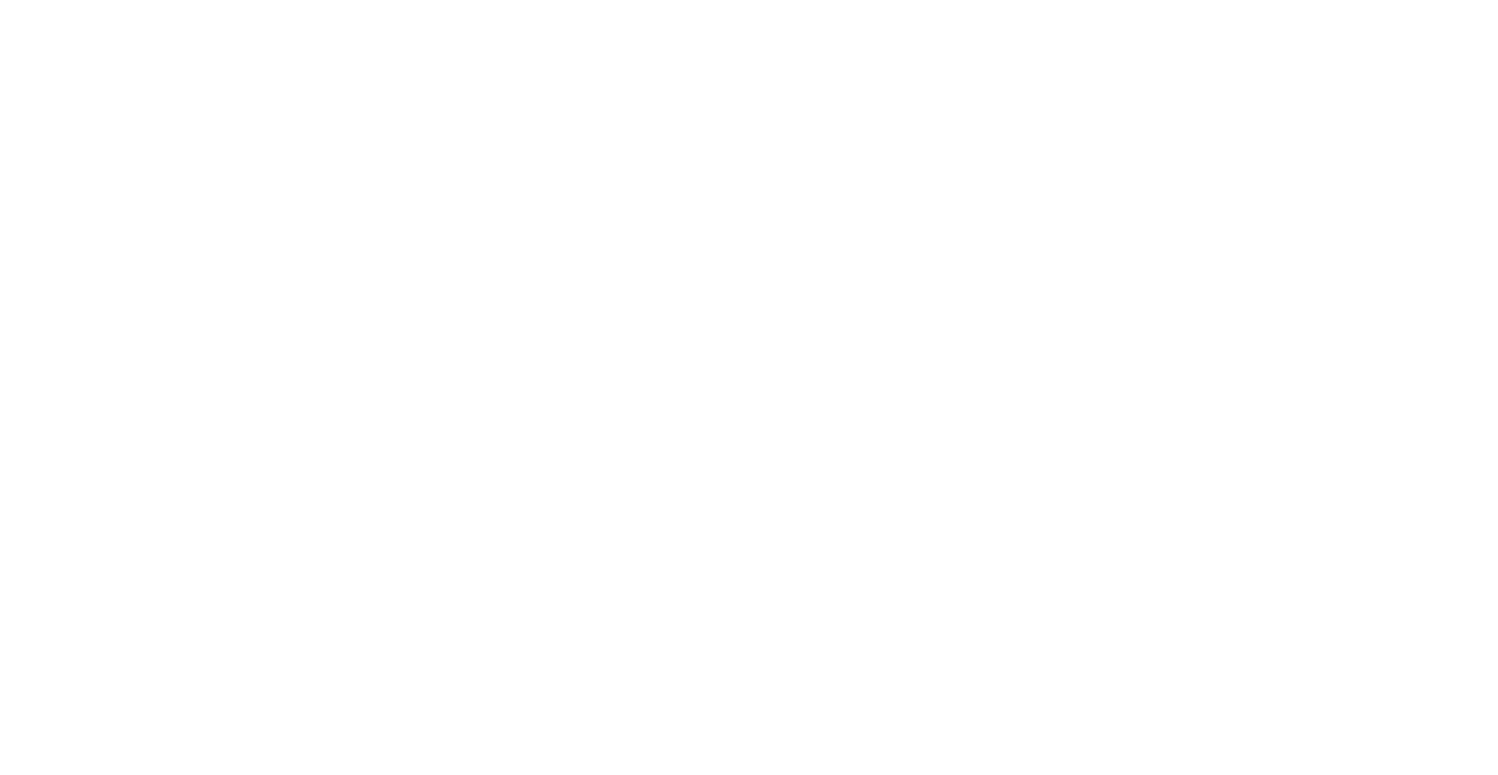
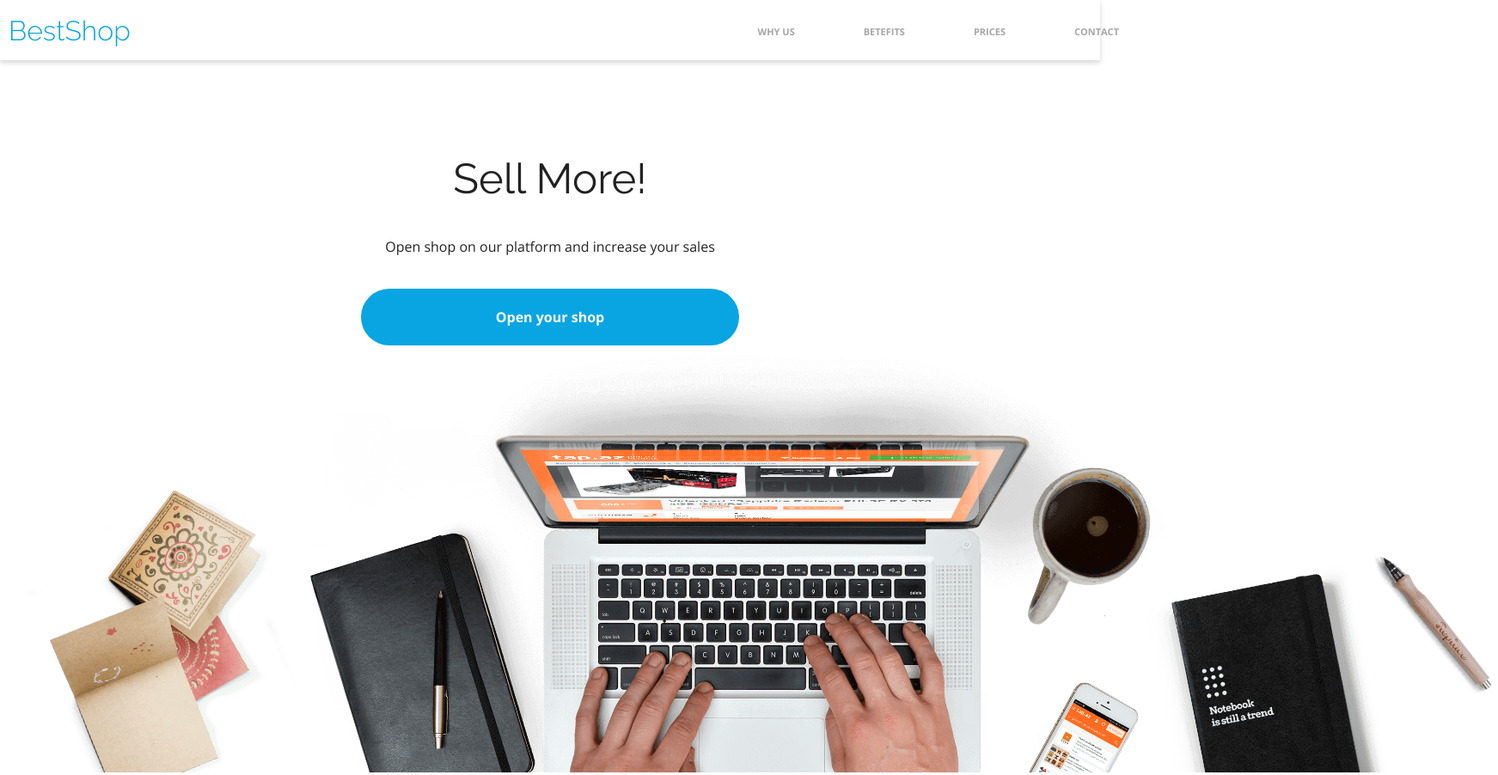
Before and after one commit to sowadawidos/bestshop_website, a plain HTML site: page warsztat/index.html in a window 1280 px wide. Shown: the whole page at 86% size, 1743 px wide, since content can reach past the window. Before the commit the page ends 800 px from the top, so only its background shows below. Drawn offline with nearby package versions, Linux system fonts and the light colour scheme.

Commit message:
dodano header i strone startową

```diff
--- a/warsztat/css/style.css
+++ b/warsztat/css/style.css
@@ -0,0 +1,105 @@
+* {
+    box-sizing: border-box;
+}
+/*font-family: 'Open Sans', sans-serif;*/
+/*font-family: 'Raleway', sans-serif;*/
+
+html {
+    font-family: 'Open Sans', sans-serif;
+    scroll-behavior: smooth;
+}
+a {
+    text-decoration: none;
+}
+
+.container {
+    width: 1352px;
+    margin: 0 auto;
+    padding-left: 10px;
+    padding-right: 10px;
+}
+
+.header {
+    height: 70px;
+    box-shadow: 0 3px 6px #00000029;
+    position: fixed;
+    top: 0;
+    left: 0;
+    width: 100%;
+    z-index: 100;
+    transition: 0.5s;
+}
+.header.sticky {
+    height: 80px;
+    box-shadow: 0 0 20px rgba(255, 255, 255, 0.5);
+}
+
+.header .container {
+    display: flex;
+    justify-content: space-between;
+    align-items: center;
+    height: 100%;
+}
+
+.header__logo {
+    color: hsla(197, 93%, 46%, 1);
+    font-size: 32px;
+    font-weight: 300;
+    font-family: 'Raleway', sans-serif;
+}
+
+.header__nav-list {
+    display: flex;
+}
+
+.header__nav-list li {
+    list-style-type: none;
+}
+
+.header__nav-list a {
+    color: hsla(0, 0%, 65%, 1);
+    text-transform: uppercase;
+    font-weight: bold;
+    font-size: 11px;
+    padding: 28px 40px 22px;
+    transition: 0.2s;
+}
+
+.header__nav-list a:hover {
+    color: hsla(0, 0%, 0%, 1);
+}
+
+.header__text a:hover {
+    border-bottom: 4px solid hsl(197, 93%, 46%);
+}
+.welcome {
+    display: flex;
+    flex-direction: column;
+    justify-content: center;
+}
+.welcome__container {
+    margin-top: 130px;
+    text-align: center;
+}
+.weclome__title {
+    font-family: 'Raleway', sans-serif;
+    font-weight: normal;
+    font-size: 49px;
+}
+.weclome__text {
+    margin-top: 20px;
+    font-size: 16px;
+    font-weight: normal;
+    margin-bottom: 60px;
+}
+.welcome__btn {
+    width: 440px;
+    height: 67px;
+    background: hsla(197, 93%, 46%, 1);
+    border-radius: 40px;
+    opacity: 1;
+    margin-top: 38px;
+    padding: 22px 157px;
+    font-weight: bold;
+    color: hsla(0, 0%, 100%, 1);
+}
--- a/warsztat/index.html
+++ b/warsztat/index.html
@@ -5,9 +5,59 @@
     <meta name="viewport"
           content="width=device-width, user-scalable=no, initial-scale=1.0, maximum-scale=1.0, minimum-scale=1.0">
     <meta http-equiv="X-UA-Compatible" content="ie=edge">
-    <title>Document</title>
+    <link rel="preconnect" href="https://fonts.gstatic.com">
+    <link href="https://fonts.googleapis.com/css2?family=Open+Sans:wght@300;400;700&family=Raleway:wght@300;400;700;800&display=swap" rel="stylesheet">
+    <title>BestShop.com</title>
+    <link rel="stylesheet" href="css/reset.css">
+    <link rel="stylesheet" href="css/style.css">
 </head>
 <body>
+    <div class="page">
+        <header class="header">
+            <div class="container">
+                <a href="" class="header__logo">
+                    BestShop
+                </a>
+                <nav class="header__nav">
+                    <ul class="header__nav-list">
+                        <li class="header__text"><a href="">why us</a></li>
+                        <li class="header__text"><a href="">betefits</a></li>
+                        <li class="header__text"><a href="">prices</a></li>
+                        <li class="header__text"><a href="">contact</a></li>
+                    </ul>
+                </nav>
+            </div>
+        </header>
 
+        <section class="welcome">
+            <div class="welcome__container">
+                <h1 class="weclome__title">
+                    Sell More!
+                </h1>
+                <p class="weclome__text">
+                    Open shop on our platform and increase your sales
+                </p>
+
+                <a href="" class="welcome__btn">Open your shop</a>
+                <img src="assets/background.png" alt="" class="welcome__image">
+            </div>
+        </section>
+    </div>
+
+
+
+
+
+
+    <script>
+        const header = document.querySelector(".header");
+        window.addEventListener("scroll", e => {
+            if (window.scrollY > 150) {
+                header.classList.add("sticky");
+            } else {
+                header.classList.remove("sticky");
+            }
+        })
+    </script>
 </body>
 </html>
```
Also changed, not shown: warsztat/assets/background.png (renamed from warsztat/assets/Background.png), warsztat/assets/catalog.svg (renamed from warsztat/assets/Catalog.svg), warsztat/assets/checkmark-1.svg (renamed from warsztat/assets/Checkmark-1.svg), warsztat/assets/checkmark.svg (renamed from warsztat/assets/Checkmark.svg), warsztat/assets/ckechmark-1.svg (renamed from warsztat/assets/Ckechmark-1.svg), warsztat/assets/close.svg (renamed from warsztat/assets/Close.svg), warsztat/assets/eye.svg (renamed from warsztat/assets/Eye.svg), warsztat/assets/facebook.svg (renamed from warsztat/assets/Facebook.svg), warsztat/assets/macbook.png (renamed from warsztat/assets/Macbook.png), warsztat/assets/mail_icon.svg (renamed from warsztat/assets/Mail Icon.svg), warsztat/assets/person.svg (renamed from warsztat/assets/Person.svg), warsztat/assets/phone_icon.svg (renamed from warsztat/assets/Phone Icon.svg), warsztat/assets/trumpet.png (renamed from warsztat/assets/Trumpet.png), warsztat/assets/twitter.svg (renamed from warsztat/assets/Twitter.svg).
